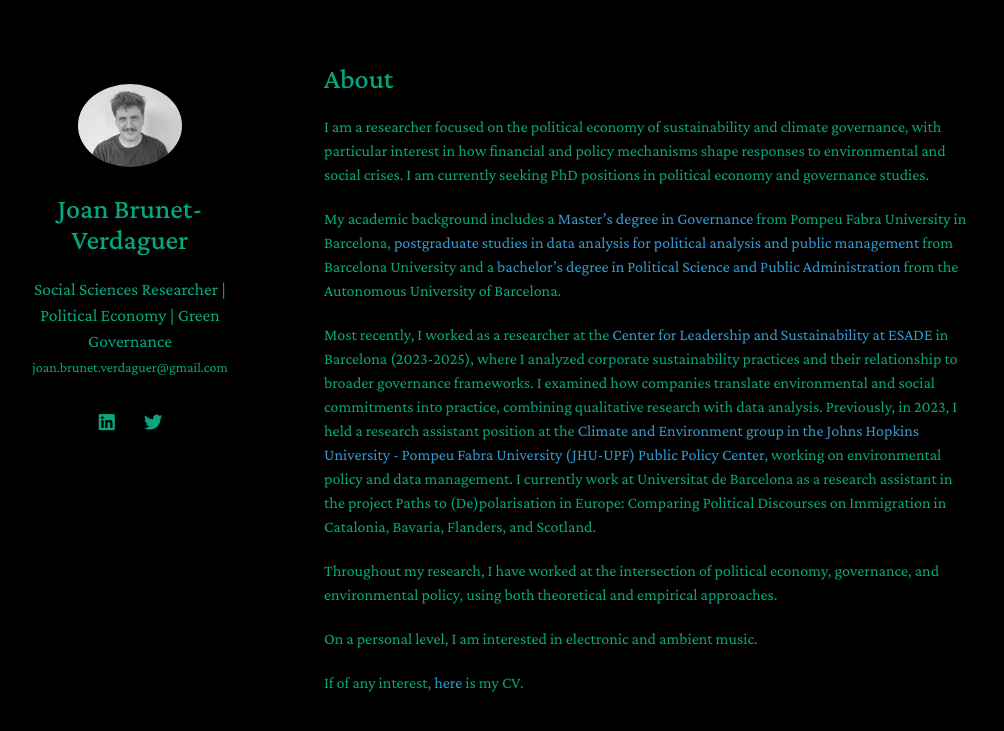
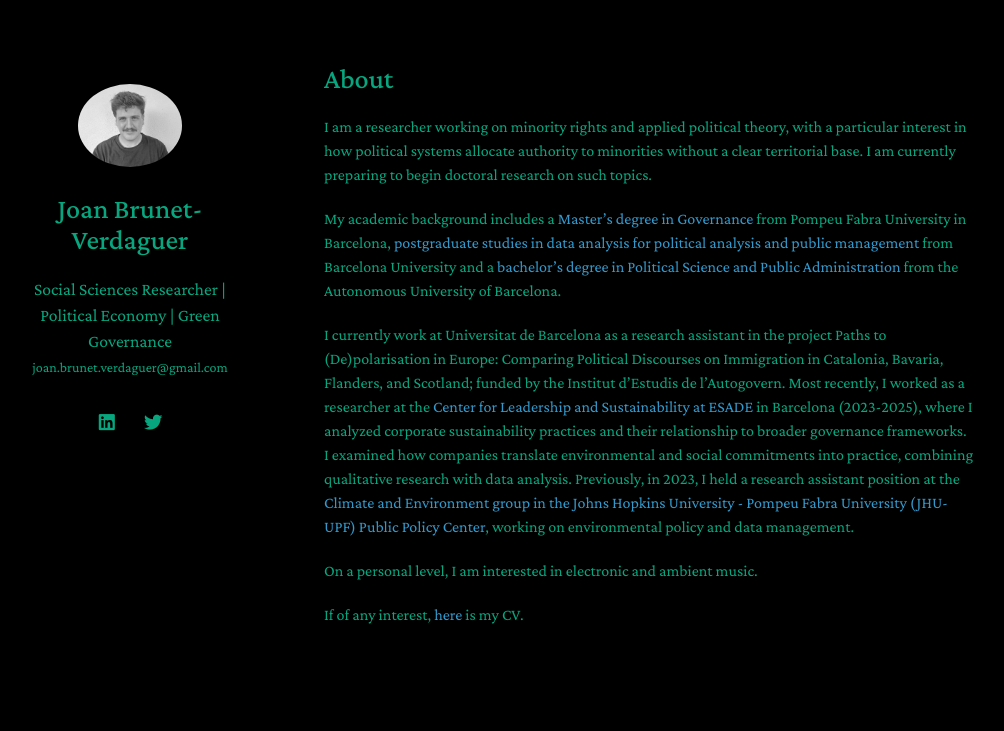
Before and after one commit to joanbrunet/joanbrunet.github.io, a Jekyll site: the page built from index.md, in a window 1280 px wide. Shown: the top 731 px of the page, without its empty margins (146-1150 px from the left). Built offline with Jekyll 4.4.1, drawn with Linux system fonts in a browser that asks for light colours; nearby versions of some CDN libraries; a style sheet for code colours, icons or effects is not loaded; our own code applies the rules of GitHub Pages for plain Markdown files.

Commit message:
Update index.md

```diff
--- a/index.md
+++ b/index.md
@@ -4,13 +4,12 @@ layout: homepage
 
 # About
 
-  I am a researcher focused on the political economy of sustainability and climate governance, with particular interest in how financial and policy mechanisms shape responses to environmental and social crises. I am currently seeking PhD positions in political economy and governance studies.
+  I am a researcher working on minority rights and applied political theory, with a particular interest in how political systems allocate authority to minorities without a clear territorial base. I am currently preparing to begin doctoral research on such topics.
 
   My academic background includes a [Master's degree in Governance](https://www.upf.edu/web/masters/master-en-democracies-actuals-nacionalisme-federalisme-i-multiculturalitat) from Pompeu Fabra University in Barcelona, [postgraduate studies in data analysis for political analysis and public management](https://www.ub.edu/analista-de-dades/) from Barcelona University and a [bachelor's degree in Political Science and Public Administration](https://www.uab.cat/web/estudiar/ehea-degrees/general-information-1216708259085.html?param1=1228291015798) from the Autonomous University of Barcelona.
 
-Most recently, I worked as a researcher at the [Center for Leadership and Sustainability at ESADE](https://www.esade.edu/faculty-research/es/catedra-liderazgos-y-sostenibilidad) in Barcelona (2023-2025), where I analyzed corporate sustainability practices and their relationship to broader governance frameworks. I examined how companies translate environmental and social commitments into practice, combining qualitative research with data analysis. Previously, in 2023, I held a research assistant position at the [Climate and Environment group in the Johns Hopkins University - Pompeu Fabra University (JHU-UPF) Public Policy Center](https://www.upf.edu/web/jhu-ppc/climate), working on environmental policy and data management. I currently work at Universitat de Barcelona as a research assistant in the project Paths to (De)polarisation in Europe: Comparing Political Discourses on Immigration in Catalonia, Bavaria, Flanders, and Scotland.
+I currently work at Universitat de Barcelona as a research assistant in the project Paths to (De)polarisation in Europe: Comparing Political Discourses on Immigration in Catalonia, Bavaria, Flanders, and Scotland; funded by the Institut d'Estudis de l'Autogovern.  Most recently, I worked as a researcher at the [Center for Leadership and Sustainability at ESADE](https://www.esade.edu/faculty-research/es/catedra-liderazgos-y-sostenibilidad) in Barcelona (2023-2025), where I analyzed corporate sustainability practices and their relationship to broader governance frameworks. I examined how companies translate environmental and social commitments into practice, combining qualitative research with data analysis. Previously, in 2023, I held a research assistant position at the [Climate and Environment group in the Johns Hopkins University - Pompeu Fabra University (JHU-UPF) Public Policy Center](https://www.upf.edu/web/jhu-ppc/climate), working on environmental policy and data management.
 
-Throughout my research, I have worked at the intersection of political economy, governance, and environmental policy, using both theoretical and empirical approaches.
 
 On a personal level, I am interested in electronic and ambient music.
 
```
